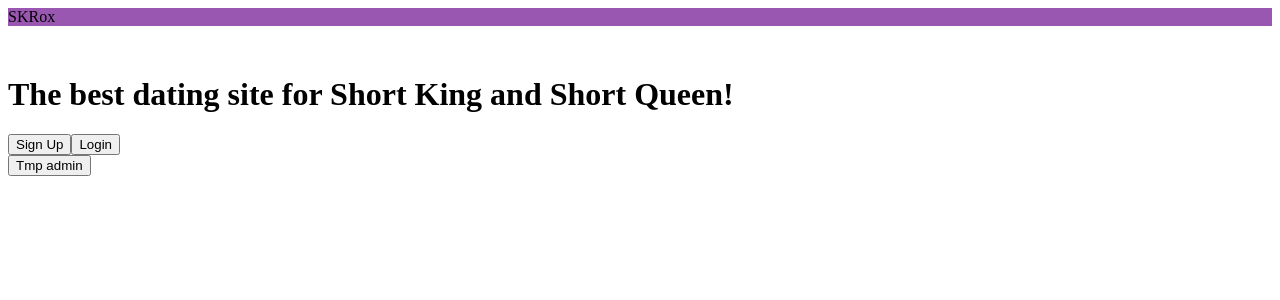
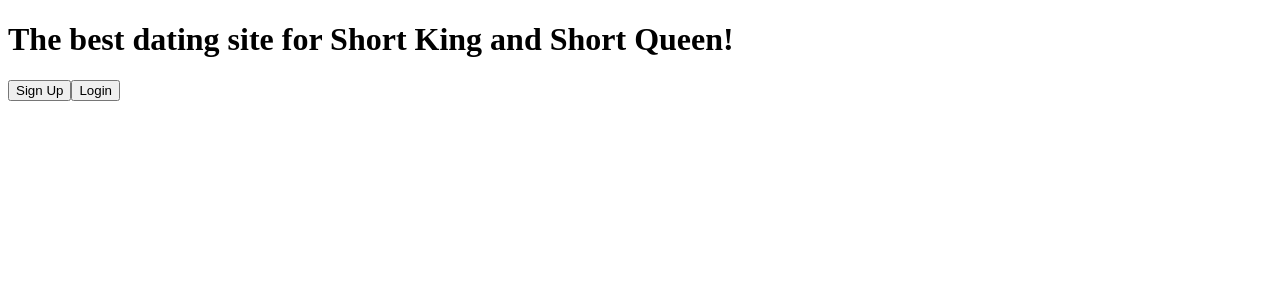
Before and after one commit to Binjobo/SKRox, a React (Vite) app: page / in a window 1280 px wide. Shown: the top 300 px of the page. Built offline with nearby package versions, Linux system fonts and the light colour scheme.

Commit message:
update on App.jsx

```diff
--- a/src/pages/App/App.jsx
+++ b/src/pages/App/App.jsx
@@ -1,57 +1,41 @@
+import AuthPage from "../AuthPage/AuthPage";
+import MatchPage from "../MatchPage/MatchPage";
+import ProfileAndPreference from "../ProfileAndPreferencePage/ProfileAndPreferencePage";
+import { Routes, Route } from "react-router-dom";
+import { useCookies } from "react-cookie";
 import { useState } from "react";
-import { Routes, Route } from "react-router-dom";
-import Homepage from "../Homepage/Homepage";
-import AuthPage from "../AuthPage/AuthPage";
-import NavBar from "../../components/NavBar";
-import ProfilePage from "../ProfilePage/ProfilePage";
-// import PreferencePage from "../PreferencePage/PreferencePage";
-import MatchPage from "../MatchPage/MatchPage";
+
+import HomePage from "../HomePage/HomePage";
 import ChatPage from "../ChatPage/ChatPage";
 
 export default function App() {
-  const [user, setUser] = useState(false);
-  // const [token, setToken] = useState(null);
+  const [cookies, setCookie, removeCookie] = useCookies(["user"]);
 
-  const handleClick = () => {
-    setUser(!user);
-  };
+  const [user, setUser] = useState(null);
+
+  const authToken = cookies.AuthToken;
 
   return (
     <div className="background">
-      {/* <NavBar token={token} setToken={setToken} /> */}
-      <NavBar user={user} setUser={setUser} />
-      {user ? (
-        <>
-          <div>
       <Routes>
+        <Route path="/" element={<AuthPage />} />
+        {authToken && (
           <Route
-                path="/"
-                element={<Homepage user={user} setUser={setUser} />}
-              />
-              {/* <Route path="/preference" element={<PreferencePage />} />{" "}  */}
-              <Route
-                path="/profile"
-                element={<ProfilePage user={user} setUser={setUser} />}
-              />
-              <Route
-                path="/match"
+            path="/matches"
             element={<MatchPage user={user} setUser={setUser} />}
           />
+        )}
+        {authToken && (
+          <Route path="/profile" element={<ProfileAndPreference />} />
+        )}
+        {authToken && <Route path="/homepage" element={<HomePage />} />}
+        {authToken && (
           <Route
-                path="/chat"
+            path="/chatpage"
             element={<ChatPage user={user} setUser={setUser} />}
           />
+        )}
       </Routes>
-          </div>
-        </>
-      ) : (
-        <AuthPage setUser={setUser} />
-      )}
-      <div>
-        <button className="toggleButton" onClick={handleClick}>
-          Tmp admin
-        </button>
-      </div>
     </div>
   );
 }
```
Lines whose indentation alone changed are shown as unchanged.
